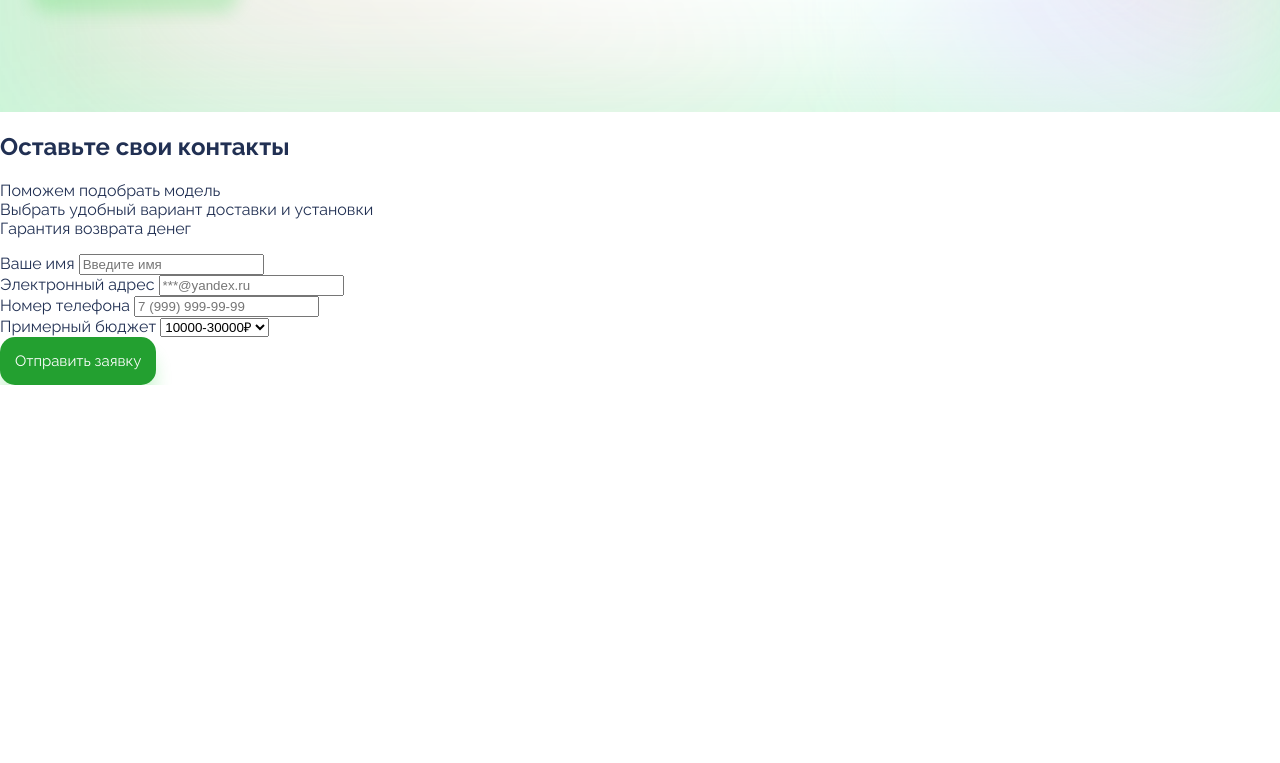
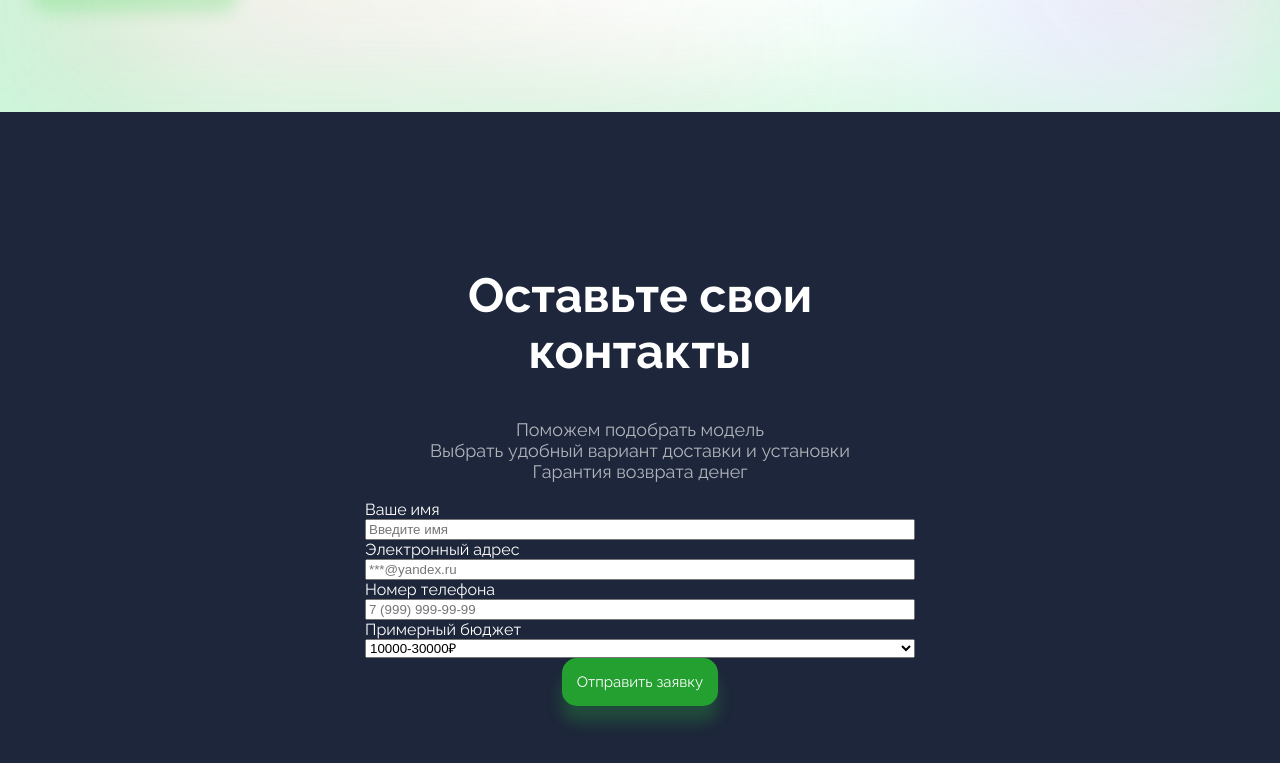
Before and after one commit to wuderwuds/project, a plain HTML site: page index.html in a window 1280 px wide. Shown: the part 671-1434 px from the top of the page. Before the commit the page ends 1056 px from the top, so only its background shows below. Drawn offline with Linux system fonts and the light colour scheme.

Commit message:
16.11.22

```diff
--- a/main.css
+++ b/main.css
@@ -68,6 +68,31 @@ button {
 .about__info {
     max-width: 550px;
 }
+.form {
+
+    background-color: #1D263A;
+    color: white;
+    padding-top: 115px;
+    padding-bottom: 115px;
+    text-align: center;
+    display: flex;
+    flex-direction: column;
+    justify-content: center;
+    align-items: center;
+}
 .form__conteiner {
-    width: 550ps;
+    width: 550px;
 }
+.form__conteiner h1 {
+    font-size: 48px;
+}
+.form__conteiner p {
+    font-size: 18px;
+    opacity: 0.65;
+}
+.form__group {
+    display: flex;
+    flex-direction: column;
+    text-align: left;
+
+}
```
Also changed, not shown: index.html (+3 -2 lines).
